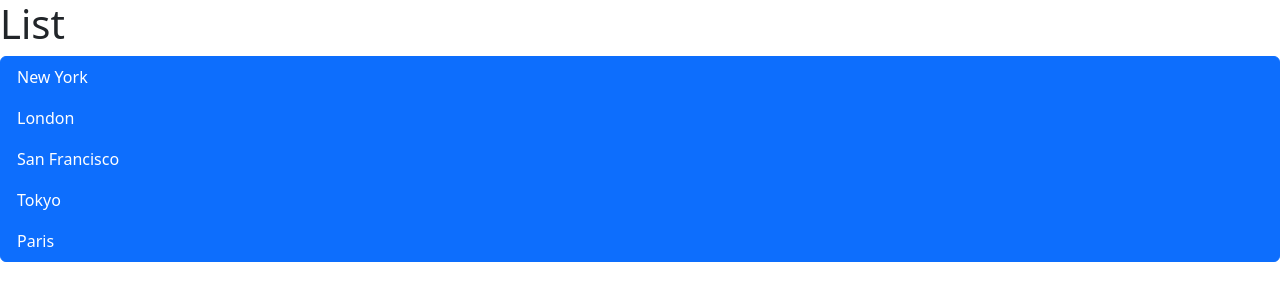
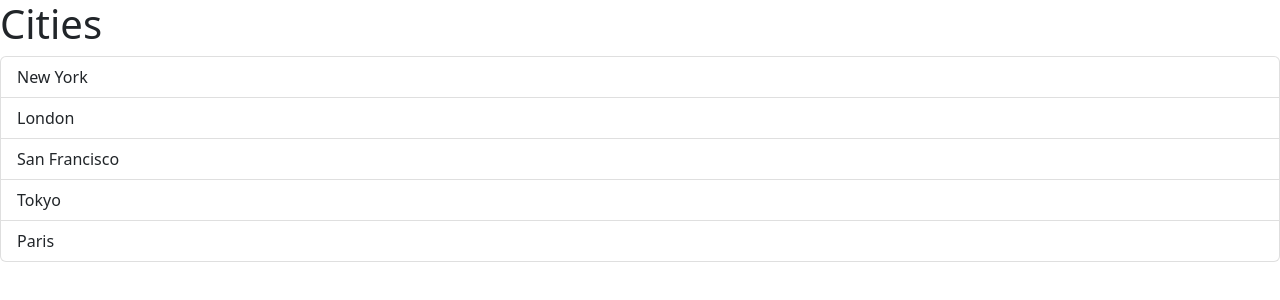
Before and after one commit to Victordavid09/react-app, a React (Vite) app: page / in a window 1280 px wide. Shown: the top 300 px of the page. Built offline with nearby package versions, Linux system fonts and the light colour scheme.

Commit message:
Passing Data via Props

```diff
--- a/src/App.tsx
+++ b/src/App.tsx
@@ -1,7 +1,9 @@
 import ListGroup from "./components/ListGroup";
 
 function App() {
-  return <div><ListGroup /></div>
+  let items = ["New York", "London", "San Francisco", "Tokyo", "Paris"];
+
+  return <div><ListGroup items={items} heading="Cities" /></div>
 }
 
 export default App;
--- a/src/components/ListGroup.tsx
+++ b/src/components/ListGroup.tsx
@@ -1,20 +1,29 @@
-import { MouseEvent } from "react";
+import { useState } from "react";
 
-function ListGroup() {
-  let items = ["New York", "London", "San Francisco", "Tokyo", "Paris"];
+interface Props {
+    items: string[];
+    heading: string;
+}
 
-  const handleClick = (event: MouseEvent) => console.log(event);
+function ListGroup({ items, heading }: Props) {
+  const [selectedIndex, setSelectedIndex] = useState(-1);
+
+
 
   return (
     <>
-      <h1>List</h1>
+      <h1>{heading}</h1>
       {items.length === 0 && <p>No items found</p>}
       <ul className="list-group">
         {items.map((item, index) => (
           <li
-            className="list-group-item active"
+            className={
+              selectedIndex === index
+                ? "list-group-item active"
+                : "list-group-item"
+            }
             key={item}
-            onClick={handleClick}
+            onClick={ () => setSelectedIndex(index)}
           >
             {item}
           </li>
```
